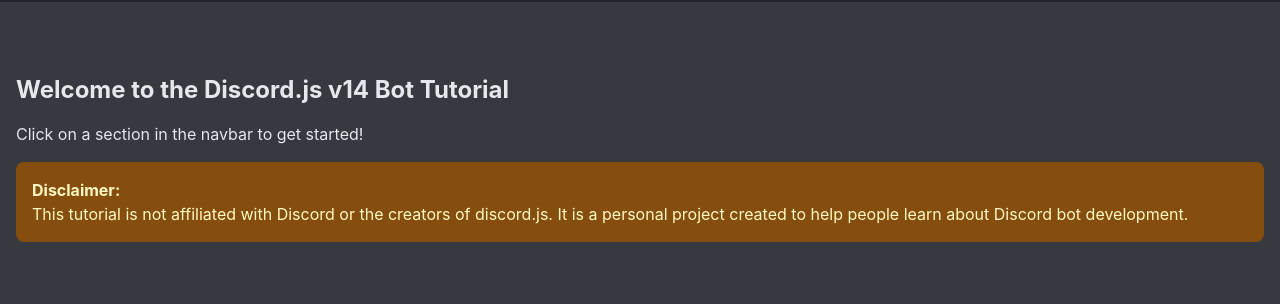
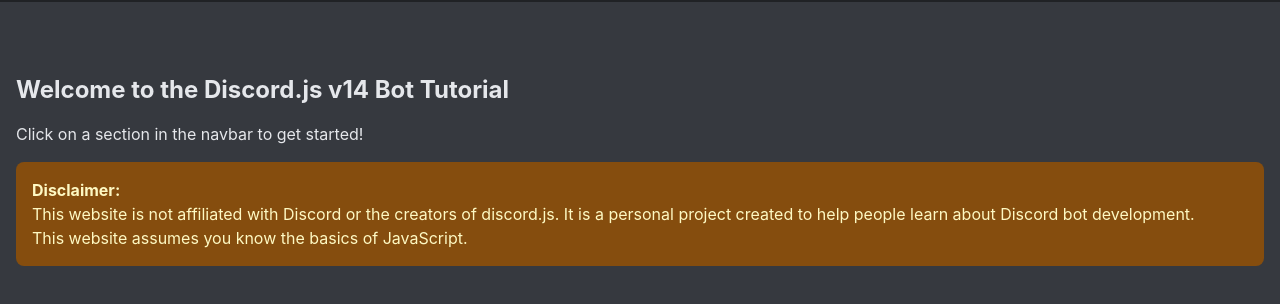
Before and after one commit to ToolSchism/discordjs, a plain HTML site: page index.html in a window 1280 px wide. Shown: the part 70-374 px from the top of the page. Drawn offline with nearby package versions, Linux system fonts and the light colour scheme.

Commit message:
Update index.html "Assumes you know JavaScript"

```diff
--- a/index.html
+++ b/index.html
@@ -29,7 +29,8 @@
         <p class="mb-4">Click on a section in the navbar to get started!</p>
         <div class="mt-4 p-4 bg-yellow-800 text-yellow-100 rounded-lg">
             <p class="font-bold">Disclaimer:</p>
-            <p>This tutorial is not affiliated with Discord or the creators of discord.js. It is a personal project created to help people learn about Discord bot development.</p>
+            <p>This website is not affiliated with Discord or the creators of discord.js. It is a personal project created to help people learn about Discord bot development.</p>
+            <p2>This website assumes you know the basics of JavaScript.</p2>
         </div>
     </div>
 
```
